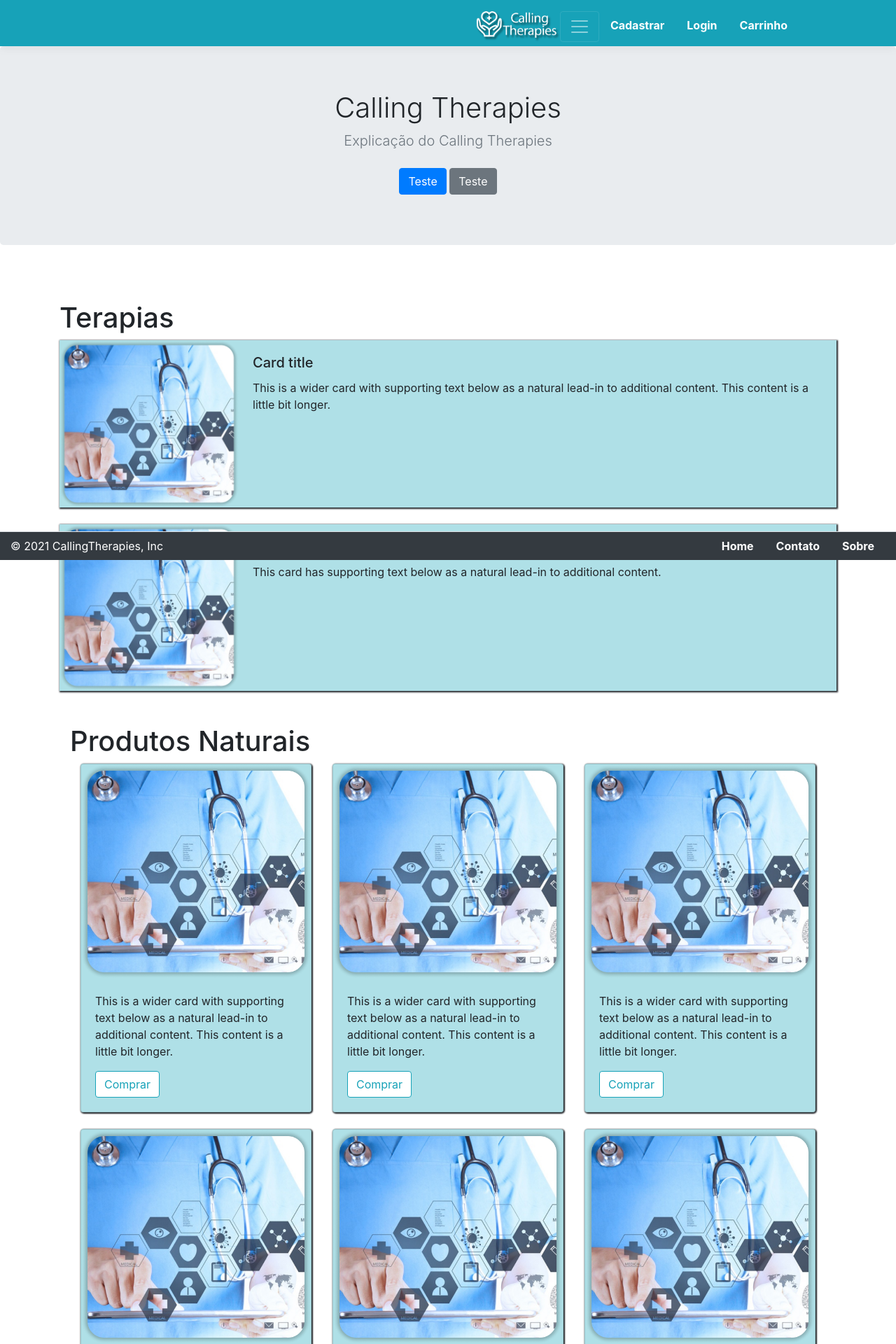
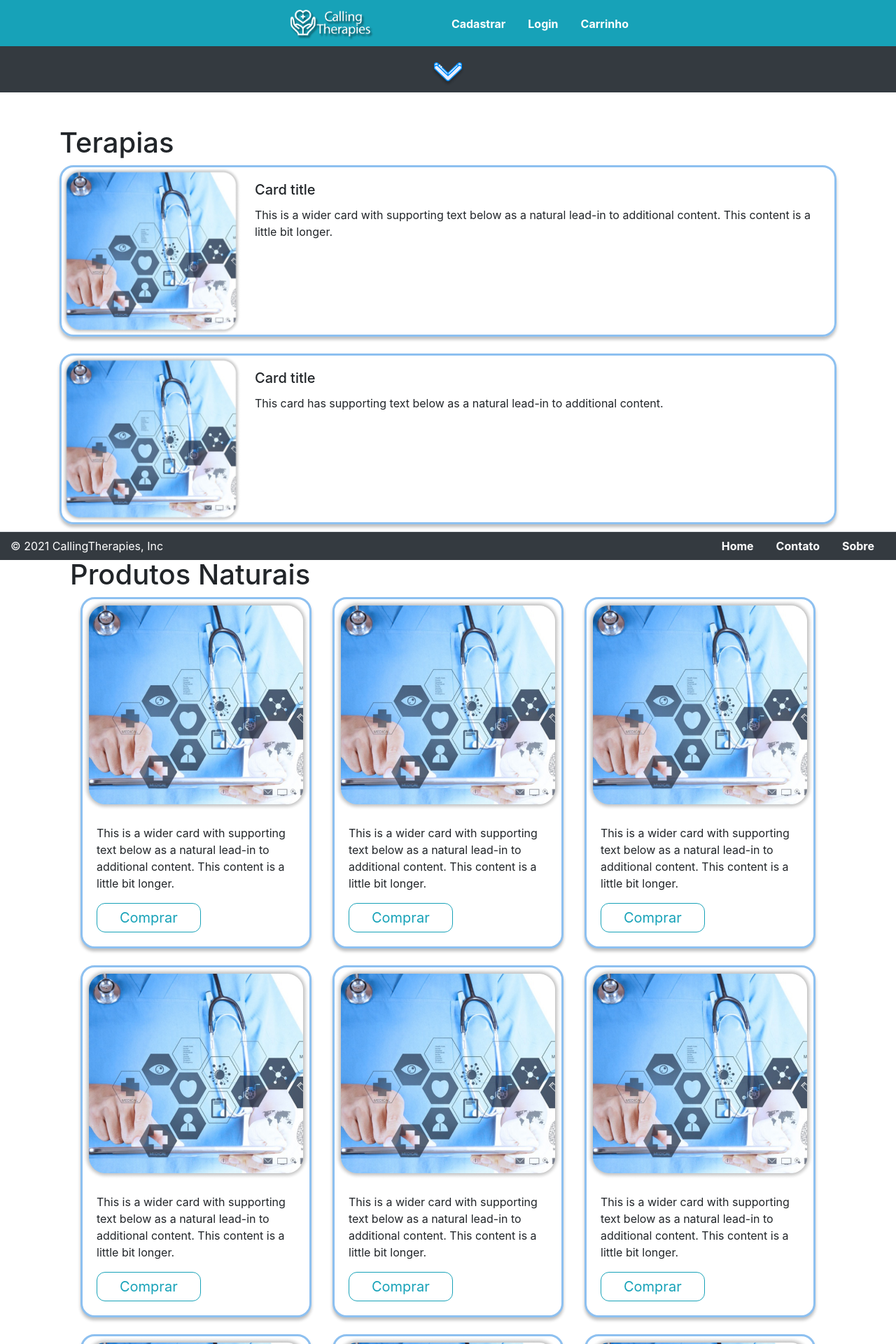
Before and after one commit to terrotar/OPE, a Flask app: page / in a window 1280 px wide. Shown: the top 1920 px of the page at 70% size. Run offline with Flask 2, Linux system fonts and the light colour scheme; some libraries are stand-ins or nearby versions.

Commit message:
Updated some colors and added toggle button of BIOS.

```diff
--- a/app/static/css/main.css
+++ b/app/static/css/main.css
@@ -18,22 +18,26 @@ body .navbar {
 }
 
 body .product-card {
-  background-color: #17a3b857 !important;
-  box-shadow: 1px 1px 2px 1px !important;
+  border: 3px solid #8DC0F0;
+  box-shadow: 0px 4px 4px rgba(0, 0, 0, 0.25);
+  border-radius: 20px;
 }
 
 .container .card-horizontal {
-  background-color: #17a3b857 !important;
-  box-shadow: 1px 1px 2px 1px !important;
+  /*background-color: #17a3b857 !important;*/
+  border: 3px solid #8DC0F0;
+  box-shadow: 0px 4px 4px rgba(0, 0, 0, 0.25);
+  border-radius: 20px;
 }
 
 .btn-group .btn-card {
-  background-color: white !important;
+  border-radius: 12px;
+  padding: 5px 32px 5px 32px;
 }
 
 
 .btn-card:hover {
-  background-color: #343a40 !important;
+  background-color: #17a2b8 !important;
 }
 
 
@@ -50,6 +54,15 @@ body .product-card {
 .link-navbar:hover {
   color: #343a40 !important;
 }
+
+
+
+.navbar-dark .navbar-toggler {
+  box-shadow: 0px 4px 4px rgba(0, 0, 0, 0.25);
+}
+
+
+
 
 
 /* Bootstrap 4 template */
--- a/app/templates/base.html
+++ b/app/templates/base.html
@@ -16,34 +16,27 @@
 
     <div class="container-fluid">
         <header>
-            <div class="collapse bg-dark" id="navbarHeader">
-              <div class="container">
-                <div class="row">
-                  <div class="col-sm-8 col-md-7 py-4">
-                    <h4 class="text-white">About</h4>
-                    <p class="text-muted">Add some information about the album below, the author, or any other background context. Make it a few sentences long so folks can pick up some informative tidbits. Then, link them off to some social networking sites or contact information.</p>
-                  </div>
-                  <div class="col-sm-4 offset-md-1 py-4">
-                    <h4 class="text-white">Contact</h4>
-                    <ul class="list-unstyled">
-                      <li><a href="#" class="text-white">Follow on Twitter</a></li>
-                      <li><a href="#" class="text-white">Like on Facebook</a></li>
-                      <li><a href="#" class="text-white">Email me</a></li>
-                    </ul>
-                  </div>
-                </div>
-              </div>
-            </div>
+
+
+
+
             <div class="navbar navbar-dark bg-info box-shadow">
-              <div class="container">
-                <ul class="navbar-text list-unstyled ml-auto d-flex justify-content-between">
-                <a href="#" class="navbar-brand">
-                  <a href='{{ url_for("home.index") }}'><img src="../static/img/Nav/logo.png" width="120" /></a>
-                </a>
-                <button class="navbar-toggler" type="button" data-toggle="collapse" data-target="#navbarHeader" aria-controls="navbarHeader" aria-expanded="false" aria-label="Toggle navigation">
-                  <span class="navbar-toggler-icon"></span>
-                </button>
 
+                <ul class="navbar-text list-unstyled d-flex justify-content-between align-items-center" style="margin-top: -0.1rem; padding-left: 350px;">
+
+                  <a href="#" class="navbar-brand ml-5">
+                    <a href='{{ url_for("home.index") }}'><img src="../static/img/Nav/logo.png" width="120"/></a>
+                  </a>
+
+              </ul>
+
+
+
+
+
+              <ul class="navbar-text list-unstyled d-flex justify-content-between align-items-center" style="margin-top: -0.4rem; padding-right: 350px;">
+
+                <div class="nav navbar-buttons">
                   {% if current_user.is_authenticated %}
                   <li class="nav-item active">
                     <a class="nav-link link-navbar font-weight-bold" href="#">
@@ -78,10 +71,10 @@
                             Carrinho
                         </a>
                     </li>
+                  </div>
 
                 </ul>
 
-              </div>
             </div>
           </header>
     </div>
@@ -89,7 +82,31 @@
 
 
 
-    {%block body %} {% endblock %}
+
+              <div class="collapse" id="navbarToggleExternalContent">
+
+                <div class="bg-dark p-2">
+
+                  <section class="jumbotron text-center">
+                      <h1 class="jumbotron-heading">Calling Therapies</h1>
+                      <p class="lead text-muted">Explicação da empresa e bio do empresário</p>
+                  </section>
+
+                </div>
+
+              </div>
+
+              <nav class="navbar navbar-dark bg-dark d-flex justify-content-center">
+                <button class="navbar-toggler" type="button" style="border: 0; box-shadow: 0px 0px 0px 0px; align-items: center; padding-top: 15px;" data-toggle="collapse" data-target="#navbarToggleExternalContent">
+                  <img src="../static/img/Nav/scroll-down-BIOS.png" />
+                </button>
+              </nav>
+
+
+
+
+
+    {% block body %} {% endblock %}
 
 
       <footer class="d-flex flex-wrap justify-content-between align-items-center py-0 border-top bg-dark fixed-bottom">
--- a/app/templates/index.html
+++ b/app/templates/index.html
@@ -7,17 +7,6 @@
 {% block body %}
 
 <main role="main">
-
-    <section class="jumbotron text-center">
-      <div class="container-fluid">
-        <h1 class="jumbotron-heading">Calling Therapies</h1>
-        <p class="lead text-muted">Explicação do Calling Therapies</p>
-        <p>
-          <a href="#" class="btn btn-primary my-2">Teste</a>
-          <a href="#" class="btn btn-secondary my-2">Teste</a>
-        </p>
-      </div>
-    </section>
 
 
 
@@ -63,7 +52,7 @@
                 <p class="card-text">This is a wider card with supporting text below as a natural lead-in to additional content. This content is a little bit longer.</p>
                 <div class="d-flex justify-content-between align-items-center">
                   <div class="btn-group">
-                    <button type="button" class="btn btn-md btn-outline-info btn-card">Comprar</button>
+                    <button type="button" class="btn btn-lg btn-outline-info btn-card">Comprar</button>
                   </div>
                 </div>
               </div>
@@ -76,7 +65,7 @@
                 <p class="card-text">This is a wider card with supporting text below as a natural lead-in to additional content. This content is a little bit longer.</p>
                 <div class="d-flex justify-content-between align-items-center">
                   <div class="btn-group">
-                    <button type="button" class="btn btn-md btn-outline-info btn-card">Comprar</button>
+                    <button type="button" class="btn btn-lg btn-outline-info btn-card">Comprar</button>
                   </div>
                 </div>
               </div>
@@ -89,7 +78,7 @@
                 <p class="card-text">This is a wider card with supporting text below as a natural lead-in to additional content. This content is a little bit longer.</p>
                 <div class="d-flex justify-content-between align-items-center">
                   <div class="btn-group">
-                    <button type="button" class="btn btn-md btn-outline-info btn-card">Comprar</button>
+                    <button type="button" class="btn btn-lg btn-outline-info btn-card">Comprar</button>
                   </div>
                 </div>
               </div>
@@ -103,7 +92,7 @@
                 <p class="card-text">This is a wider card with supporting text below as a natural lead-in to additional content. This content is a little bit longer.</p>
                 <div class="d-flex justify-content-between align-items-center">
                   <div class="btn-group">
-                    <button type="button" class="btn btn-md btn-outline-info btn-card">Comprar</button>
+                    <button type="button" class="btn btn-lg btn-outline-info btn-card">Comprar</button>
                   </div>
                 </div>
               </div>
@@ -116,7 +105,7 @@
                 <p class="card-text">This is a wider card with supporting text below as a natural lead-in to additional content. This content is a little bit longer.</p>
                 <div class="d-flex justify-content-between align-items-center">
                   <div class="btn-group">
-                    <button type="button" class="btn btn-md btn-outline-info btn-card">Comprar</button>
+                    <button type="button" class="btn btn-lg btn-outline-info btn-card">Comprar</button>
                   </div>
                 </div>
               </div>
@@ -129,7 +118,7 @@
                 <p class="card-text">This is a wider card with supporting text below as a natural lead-in to additional content. This content is a little bit longer.</p>
                 <div class="d-flex justify-content-between align-items-center">
                   <div class="btn-group">
-                    <button type="button" class="btn btn-md btn-outline-info btn-card">Comprar</button>
+                    <button type="button" class="btn btn-lg btn-outline-info btn-card">Comprar</button>
                   </div>
                 </div>
               </div>
@@ -143,7 +132,7 @@
                 <p class="card-text">This is a wider card with supporting text below as a natural lead-in to additional content. This content is a little bit longer.</p>
                 <div class="d-flex justify-content-between align-items-center">
                   <div class="btn-group">
-                    <button type="button" class="btn btn-md btn-outline-info btn-card">Comprar</button>
+                    <button type="button" class="btn btn-lg btn-outline-info btn-card">Comprar</button>
                   </div>
                 </div>
               </div>
@@ -156,7 +145,7 @@
                 <p class="card-text">This is a wider card with supporting text below as a natural lead-in to additional content. This content is a little bit longer.</p>
                 <div class="d-flex justify-content-between align-items-center">
                   <div class="btn-group">
-                    <button type="button" class="btn btn-md btn-outline-info btn-card">Comprar</button>
+                    <button type="button" class="btn btn-lg btn-outline-info btn-card">Comprar</button>
                   </div>
                 </div>
               </div>
@@ -169,7 +158,7 @@
                 <p class="card-text">This is a wider card with supporting text below as a natural lead-in to additional content. This content is a little bit longer.</p>
                 <div class="d-flex justify-content-between align-items-center">
                   <div class="btn-group">
-                    <button type="button" class="btn btn-md btn-outline-info btn-card">Comprar</button>
+                    <button type="button" class="btn btn-lg btn-outline-info btn-card">Comprar</button>
                   </div>
                 </div>
               </div>
```
Also changed, not shown: app/static/img/Nav/scroll-down-BIOS.png (added).
